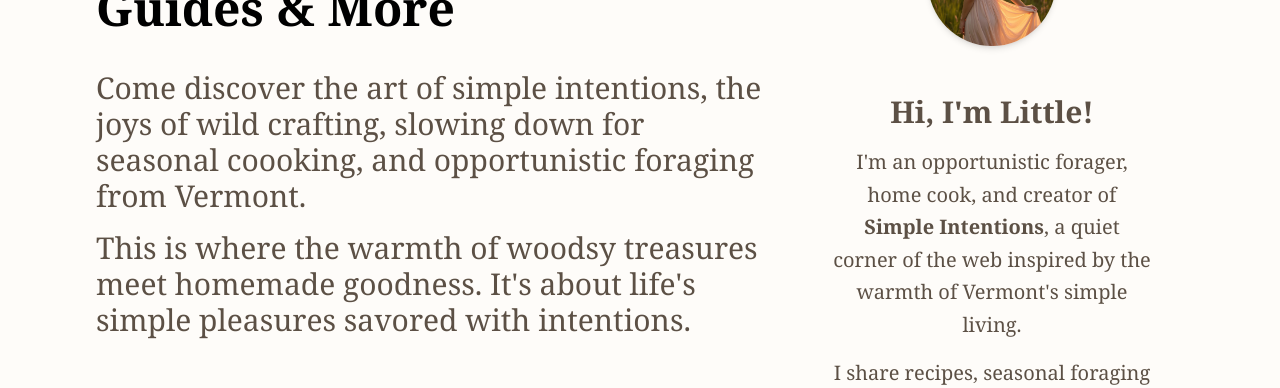
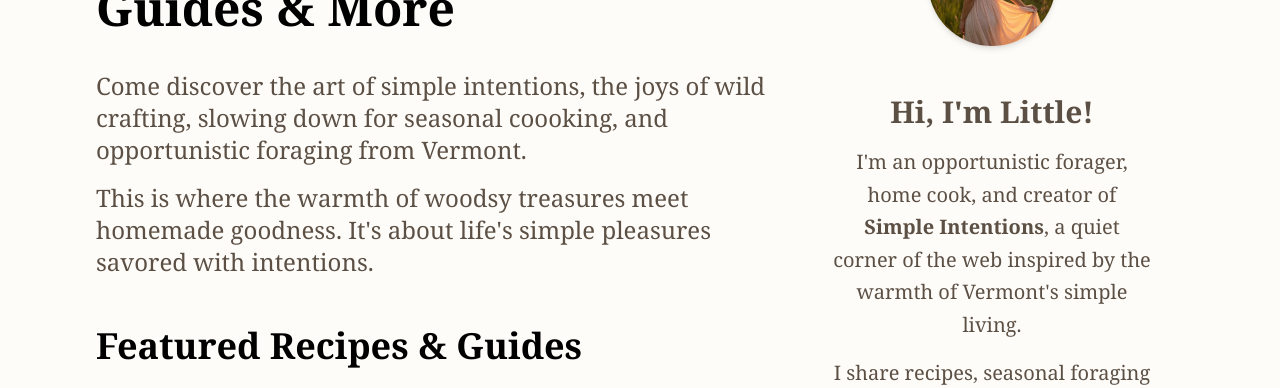
Before and after one commit to nsLittle/intentional-living, a Next.js app: page / in a window 1280 px wide. Shown: the part 402-790 px from the top of the page. Built offline with nearby package versions, Linux system fonts and the light colour scheme.

Commit message:
Add post, Golden Fairy Rings

```diff
--- a/src/components/MainHeroIntro.tsx
+++ b/src/components/MainHeroIntro.tsx
@@ -6,12 +6,12 @@ export default function MainHeroIntro() {
         <br /> Guides & More
       </h1>
       <div className="mb-12 mt-8">
-        <p className="mt-4 text-3xl">
+        <p className="mt-4 text-2xl">
           Come discover the art of simple intentions, the joys of wild crafting,
           slowing down for seasonal coooking, and opportunistic foraging from
           Vermont.
         </p>
-        <p className="mt-4 text-3xl">
+        <p className="mt-4 text-2xl">
           This is where the warmth of woodsy treasures meet homemade goodness.
           It's about life's simple pleasures{" "}
           <span>savored with intentions.</span>
--- /dev/null
+++ b/src/content/golden-fairy-rings.mdx
@@ -0,0 +1,10 @@
+---
+title: "Golden Fairy Rings"
+date: "August 5, 2025"
+hero: "/images/chanterelles.jpeg"
+text: "I found some chanterelles a few days ago. Not with the usual summer abundance that sometimes spills into the woods, but just enough to spark delight. I’ve been craving those golden beauties, their frilled edges gathered like little woodland dancers in fae-like circles.
+
+It’s easy to forget how dry it’s been. We’ve had a few good rainstorms, but without the steady soaking that brings the forest floor to life. Without it, the mushrooms have been scarce. More elusive than usual.
+
+Even the wildflowers that usually bloom with such abandon are more subdued this year. Still lovely in their wild glory, but fewer. A restrained riot of color."
+---
```
Also changed, not shown: 1 other file (tests, documents, lock files or other folders).
